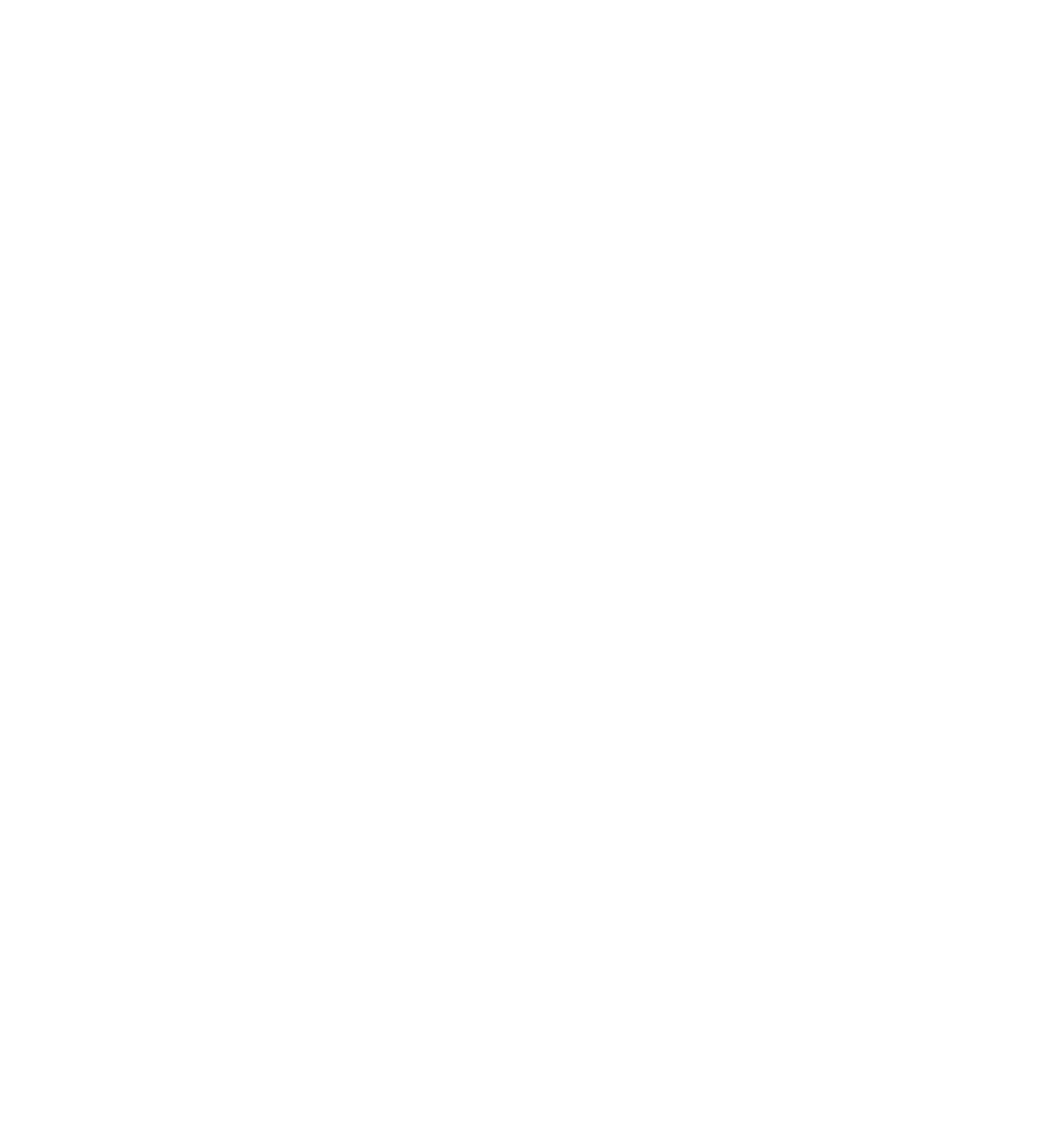
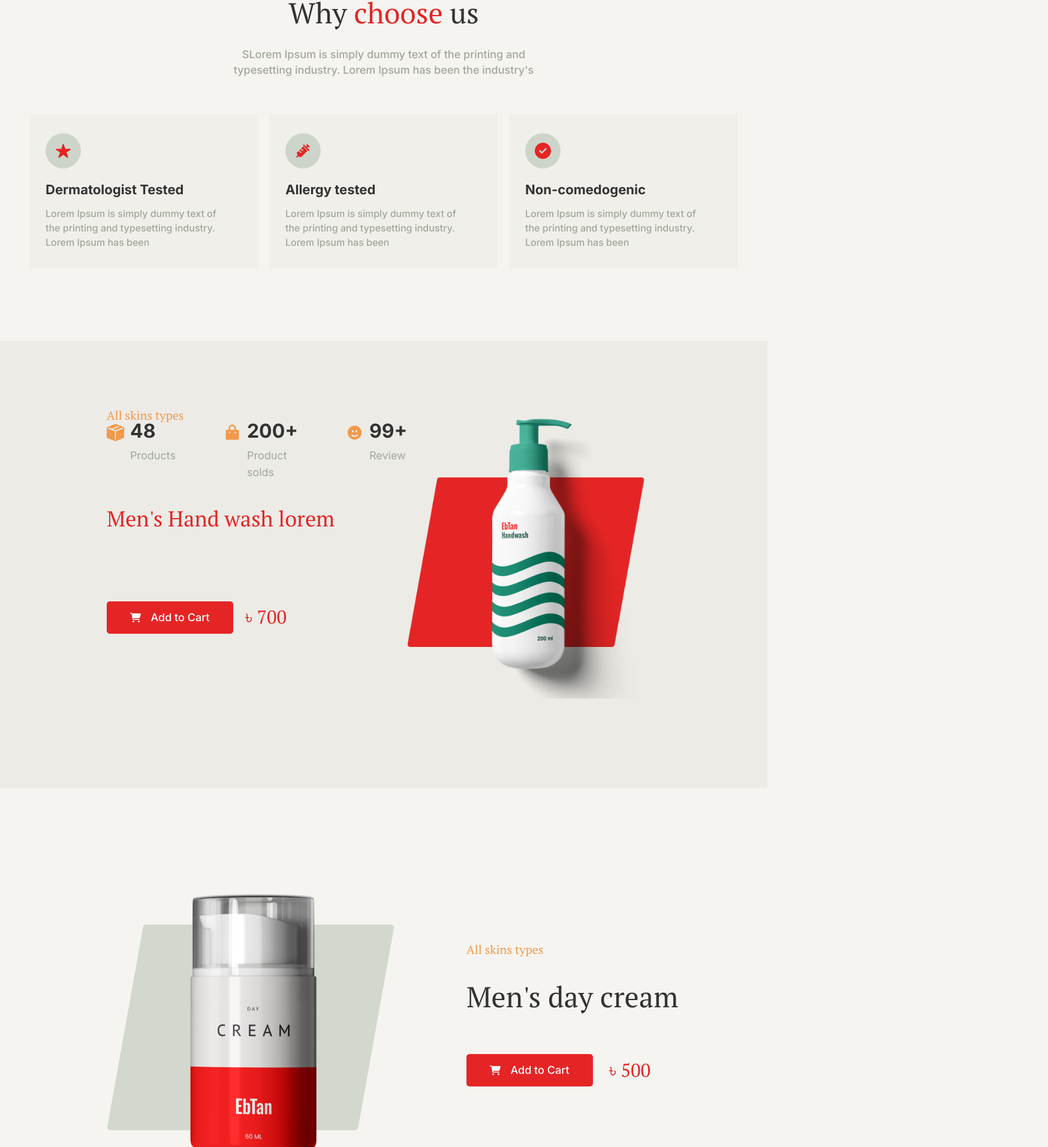
Before and after one commit to Md-Mubin/ebTan, a React (Vite) app: page / in a window 1280 px wide. Shown: the part 886-2799 px from the top of the page at 60% size, 1748 px wide, since content can reach past the window. Before the commit the page ends 800 px from the top, so only its background shows below. Built offline with nearby package versions, Linux system fonts and the light colour scheme.

Commit message:
continuing

```diff
--- a/src/App.css
+++ b/src/App.css
@@ -11,9 +11,8 @@ h1, h2, h3, h4, h5, h6, ul, ol{
     margin: 0;
 }
 
-html, body{
-    height: 100%;
-    overflow: auto;
+body{
+    background: #f6f4f0;
 }
 
 ::-webkit-scrollbar {
@@ -22,9 +21,12 @@ html, body{
 }
 
 ::-webkit-scrollbar-thumb{
-    width: 100%;
     border-radius: 50px;
-    background-color: #00000036;
+    background-color: #00000025;
+}
+
+::-webkit-scrollbar-thumb:hover{
+    background-color: #00000035;
 }
 
 /* ============ Common Css Part End ============ */
--- a/src/Commons/CommonButton.jsx
+++ b/src/Commons/CommonButton.jsx
@@ -6,7 +6,7 @@ const CommonButton = () => {
     return (
         <>
             {/* ================== Common Button ================== */}
-            <button className='w-[211px] bg-brandColor py-[13px] mt-[71px] font-inter font-medium text-lg text-[#ffffff] flex justify-center items-center gap-4 hover:bg-[#ff4242] rounded-[5px]  duration-200'><FaCartShopping />Add to Cart</button>
+            <button className='w-[211px] bg-brandColor py-[13px] font-inter font-medium text-lg text-[#ffffff] flex justify-center items-center gap-4 hover:bg-[#ff4242] rounded-[5px]  duration-200'><FaCartShopping />Add to Cart</button>
         </>
     )
 }
--- /dev/null
+++ b/src/Commons/CommonCart.jsx
@@ -0,0 +1,16 @@
+// ===================== All Imports
+import React from 'react'
+
+const CommonCart = ({cartHead , cartInfo, cartIcon}) => {
+    return (
+        <>
+            <ul className='w-[380px] p-[32px_52px_32px_26px] bg-[#F0EFEA]'>
+                <li className='p-4 bg-[#CDD5CA] rounded-full w-fit text-brandColor text-[27px]'>{cartIcon}</li>
+                <li className='mt-5 font-inter font-bold text-[22px] text-commonColor leading-[145%]'>{cartHead}</li>
+                <li className='mt-[11px] font-inter font-medium text-[lg] text-[#A0A79A]'>{cartInfo}</li>
+            </ul>
+        </>
+    )
+}
+
+export default CommonCart
--- a/src/Commons/CommonLine.jsx
+++ b/src/Commons/CommonHead.jsx
@@ -1,7 +1,7 @@
 // ===================== All Imports
 import React from 'react'
 
-const CommonLine = ({ commonHeading }) => {
+const CommonHead = ({ commonHeading }) => {
   return (
     <>
       {/* ================== Common Line ================== */}
@@ -10,4 +10,4 @@ const CommonLine = ({ commonHeading }) => {
   )
 }
 
-export default CommonLine
+export default CommonHead
--- a/src/Components/Banner/Banner.jsx
+++ b/src/Components/Banner/Banner.jsx
@@ -1,12 +1,12 @@
 // ===================== All Imports
-import React from 'react'
-import CountUp from 'react-countup'
-import { FaSmileBeam } from 'react-icons/fa'
-import { RiStarFill } from 'react-icons/ri'
+import React                  from 'react'
+import CountUp                from 'react-countup'
+import CommonHead             from '../../Commons/CommonHead'
+import CommonRates            from '../../Commons/CommonRates'
+import CommonButton           from '../../Commons/CommonButton'
+import { RiStarFill }         from 'react-icons/ri'
+import { FaSmileBeam }        from 'react-icons/fa'
 import { BiSolidShoppingBag } from 'react-icons/bi'
-import CommonRates from '../../Commons/CommonRates'
-import CommonLine from '../../Commons/CommonLine'
-import CommonButton from '../../Commons/CommonButton'
 
 const Banner = () => {
     return (
@@ -23,7 +23,7 @@ const Banner = () => {
                 <ul className='flex flex-col'>
 
                     {/* common heading */}
-                    <li><CommonLine commonHeading={"Normal to oily skin"} /></li>
+                    <li><CommonHead commonHeading={"Normal to oily skin"} /></li>
 
                     {/* main heading */}
                     <h1 className='w-[540px] font-ptSerif font-normal text-[72px] text-commonColor leading-[110%] mt-5'>Men's Sunscreen hand & body</h1>
@@ -32,7 +32,9 @@ const Banner = () => {
                     <p className='w-[526px] font-inter font-normal text-lg text-[#A0A79A] mt-5 leading-[145%]'>Lorem Ipsum is simply dummy text of the printing and typesetting industry. Lorem Ipsum has been the industry's</p>
 
                     {/* button for adding item into cart */}
-                    <CommonButton />
+                    <li className='mt-[71px] '>
+                        <CommonButton />
+                    </li>
 
                     {/* ratings counts */}
                     <li className='mt-[42px] flex gap-[49px]'>
--- /dev/null
+++ b/src/Components/ChooseCart/ChooseCart.jsx
@@ -0,0 +1,26 @@
+// ===================== All Imports
+import React                from 'react'
+import CommonCart           from '../../Commons/CommonCart'
+import { IoStar }           from 'react-icons/io5'
+import { FaCircleCheck }    from 'react-icons/fa6'
+import { BiSolidInjection } from 'react-icons/bi'
+
+const ChooseCart = () => {
+    return (
+        <>
+            <section className='container mb-[121px] flex flex-col items-center'>
+                <h1 className='font-ptSerif font-normal text-[48px] text-commonColor'>Why <span className='text-brandColor'>choose</span> us</h1>
+                <p className='w-[526px] font-inter font-medium text-lg text-[#A0A79A] leading-[145%] mt-[21px] text-center'>SLorem Ipsum is simply dummy text of the printing and typesetting industry. Lorem Ipsum has been the industry's</p>
+                <ul className='flex gap-5 mt-[60px] rounded-md'>
+                    <CommonCart cartIcon={<IoStar/>} cartHead={"Dermatologist Tested"} cartInfo={"Lorem Ipsum is simply dummy text of the printing and typesetting industry. Lorem Ipsum has been"}/>
+
+                    <CommonCart cartIcon={<BiSolidInjection/>} cartHead={"Allergy tested"} cartInfo={"Lorem Ipsum is simply dummy text of the printing and typesetting industry. Lorem Ipsum has been"}/>
+
+                    <CommonCart cartIcon={<FaCircleCheck/>} cartHead={"Non-comedogenic"} cartInfo={"Lorem Ipsum is simply dummy text of the printing and typesetting industry. Lorem Ipsum has been"}/>
+                </ul>
+            </section>
+        </>
+    )
+}
+
+export default ChooseCart
--- /dev/null
+++ b/src/Components/Cream/Cream.jsx
@@ -0,0 +1,25 @@
+import React from 'react'
+import CommonHead from '../../Commons/CommonHead'
+import CommonButton from '../../Commons/CommonButton'
+
+const Cream = () => {
+    return (
+        <>
+            <section className='py-[144px]'>
+                <div className="container flex gap-[120px] items-center">
+
+                    <img src="images/cream_image.png" alt="cream_image" />
+
+                    <ul className='flex flex-col gap-[32px]'>
+                        <li><CommonHead commonHeading={"All skins types"} /> </li>
+                        <li className='w-[970px] font-ptSerif font-normal text-[48px] text-commonColor leading-[64px]'>Men's day cream</li>
+                        <li></li>
+                        <li className='flex items-center gap-[27px]'><CommonButton /> <span className='font-ptSerif font-normal text-[31px] text-brandColor leading-[145%]'>৳ 500</span></li>
+                    </ul>
+                </div>
+            </section>
+        </>
+    )
+}
+
+export default Cream
--- /dev/null
+++ b/src/Components/Handwash/Handwash.jsx
@@ -0,0 +1,35 @@
+// ===================== All Imports
+import React                 from 'react'
+import CountUp               from 'react-countup'
+import CommonHead            from '../../Commons/CommonHead'
+import CommonRates           from '../../Commons/CommonRates'
+import CommonButton          from '../../Commons/CommonButton'
+import { BsFillBoxSeamFill } from 'react-icons/bs'
+import { RiShoppingBagFill } from 'react-icons/ri'
+import { HiMiniFaceSmile }   from 'react-icons/hi2'
+
+const Handwash = () => {
+    return (
+        <>
+        <section className='w-full bg-[#ECEBE6] pt-[110px] pb-[149px]'>
+            <div className="container flex justify-between">
+                <ul>
+                    <li><CommonHead commonHeading={"All skins types"}/></li>
+                    <li className='flex gap-20'>
+                        <CommonRates countIcon={<BsFillBoxSeamFill/>} countNumber={<CountUp end={48}/>} countText={"Products"}/>
+                        <CommonRates countIcon={<RiShoppingBagFill/>} countNumber={<CountUp end={200}/>} plusSign={"+"} countText={"Product solds"}/>
+                        <CommonRates countIcon={<HiMiniFaceSmile/>} countNumber={<CountUp end={99}/>} plusSign={"+"} countText={"Review"}/>
+                    </li>
+                    <li className='font-ptSerif font-normal text-[36px] text-brandColor leading-[130%] mt-10'>Men's Hand wash  lorem</li>
+                    <li className='flex items-center gap-5 mt-[114px]'><CommonButton /> <span className='font-ptSerif font-normal text-[31px] text-brandColor leading-[145%]'>৳ 700</span></li>
+                </ul>
+                <ul>
+                    <img src="images/hand_wash_image.png" alt="hand_wash_image" />
+                </ul>
+            </div>
+        </section>
+        </>
+    )
+}
+
+export default Handwash
--- /dev/null
+++ b/src/Components/Mosture/Mosture.jsx
@@ -0,0 +1,31 @@
+import React from 'react'
+import CommonHead from '../../Commons/CommonHead'
+import CommonButton from '../../Commons/CommonButton'
+
+const Mosture = () => {
+    return (
+        <>
+            <section>
+                <div className="container">
+                    <ul>
+                        <CommonHead commonHeading={"OInly Skins Types"} />
+
+                        <h1>Men's lip balm lasting (25 gr)</h1>
+
+                        <li></li>
+
+                        <li>
+                            <CommonButton />
+                            <span className='font-ptSerif font-normal text-[31px] text-brandColor leading-[145%]'>৳ 300</span>
+                        </li>
+
+                    </ul>
+
+                    <img src="images/" alt="" />
+                </div>
+            </section>
+        </>
+    )
+}
+
+export default Mosture
--- a/src/Pages/Home.jsx
+++ b/src/Pages/Home.jsx
@@ -1,10 +1,18 @@
 import React  from 'react'
 import Banner from '../Components/Banner/Banner'
+import ChooseCart from '../Components/ChooseCart/ChooseCart'
+import Handwash from '../Components/Handwash/Handwash'
+import Cream from '../Components/Cream/Cream'
+import Mosture from '../Components/Mosture/Mosture'
 
 const Home = () => {
   return (
     <>
       <Banner />
+      <ChooseCart/>
+      <Handwash/>
+      <Cream/>
+      <Mosture/>
     </>
   )
 }
```
